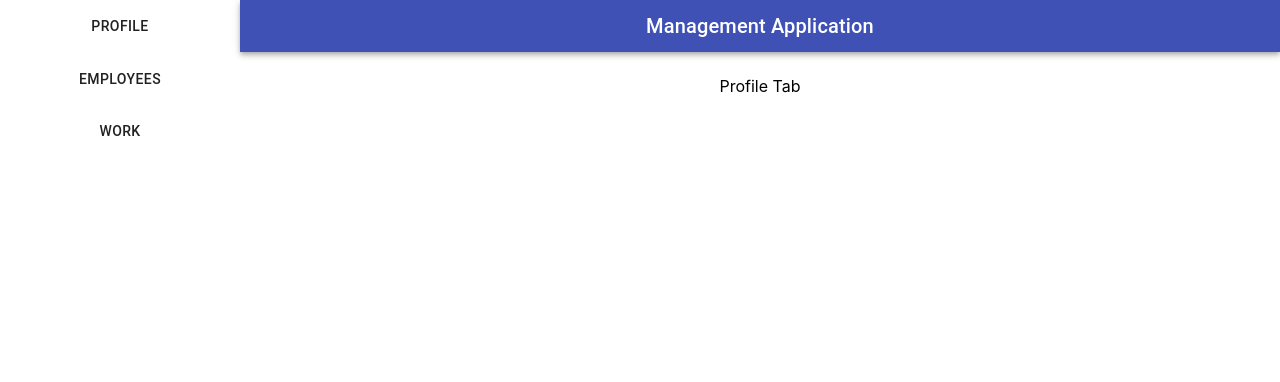
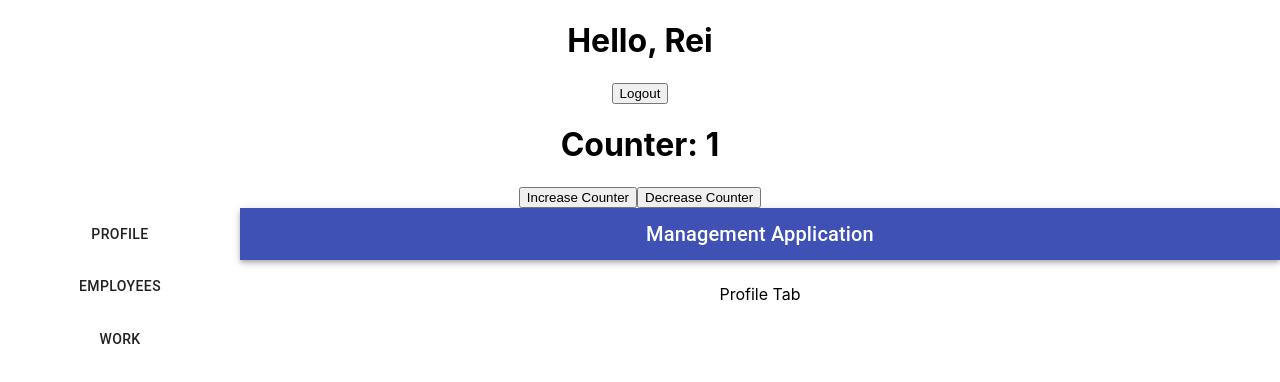
Before and after one commit to s-awaken/final-project, a React (Create React App) app in the folder react-front-end/: page / in a window 1280 px wide. Shown: the top 382 px of the page. Built offline with nearby package versions, Linux system fonts and the light colour scheme.

Commit message:
set up react-redux

```diff
--- a/react-front-end/package.json
+++ b/react-front-end/package.json
@@ -11,7 +11,9 @@
     "node-sass": "^4.14.1",
     "react": "^17.0.1",
     "react-dom": "^17.0.1",
+    "react-redux": "^7.2.2",
     "react-scripts": "4.0.0",
+    "redux": "^4.0.5",
     "web-vitals": "^0.2.4"
   },
   "scripts": {
--- /dev/null
+++ b/react-front-end/src/actions/counterActions.js
@@ -0,0 +1,18 @@
+const INCREMENT = "INCREMENT"
+const DECREMENT = "DECREMENT"
+const increment = ()=>{
+  return {
+    type:INCREMENT
+  }
+}
+
+const decrement = ()=>{
+  return {
+    type:"DECREMENT"
+  }
+}
+
+export default{
+  increment,
+  decrement
+}
--- /dev/null
+++ b/react-front-end/src/actions/index.js
@@ -0,0 +1,7 @@
+import counterActions from './counterActions'
+import userActions from './userActions'
+const allActions = {
+  counterActions,
+  userActions
+}
+export default allActions;
--- /dev/null
+++ b/react-front-end/src/actions/userActions.js
@@ -0,0 +1,19 @@
+const SET_USER = "SET_USER";
+const LOG_OUT = "LOG_OUT";
+
+const setUser = (userObj)=>{
+  return {
+    type:SET_USER,
+    payload:userObj
+  }
+};
+const logOut = ()=>{
+  return{
+    type:LOG_OUT
+  }
+};
+
+export default{
+  setUser,
+  logOut
+}
--- a/react-front-end/src/components/HeaderMenu.jsx
+++ b/react-front-end/src/components/HeaderMenu.jsx
@@ -1,4 +1,4 @@
-import React from "react";
+import React, { useEffect } from "react";
 import PropTypes from "prop-types";
 
 import AppBar from "@material-ui/core/AppBar";
@@ -11,8 +11,11 @@ import List from "@material-ui/core/List";
 import ListItem from "@material-ui/core/ListItem";
 import MenuIcon from "@material-ui/icons/Menu";
 import Typography from "@material-ui/core/Typography";
-import { Grid } from "@material-ui/core"
+import { Grid } from "@material-ui/core";
 import { makeStyles, useTheme } from "@material-ui/core/styles";
+
+import { useSelector, useDispatch } from "react-redux";
+import allActions from "../actions";
 
 import Profile from "./Profile";
 import Employees from "./Employees";
@@ -24,7 +27,7 @@ import WorkTabs from "./WorkTabs";
 const useStyles = makeStyles((theme) => ({
   // necessary for content to be below app bar
   drawerPaper: {
-    width: '240px',
+    width: "240px",
   },
   content: {
     padding: theme.spacing(3),
@@ -34,16 +37,16 @@ const useStyles = makeStyles((theme) => ({
     width: "240px",
     position: "fixed",
     display: "flex",
-    flexDirection: "column"
+    flexDirection: "column",
   },
   contentContainer: {
-    marginLeft: '240px'
+    marginLeft: "240px",
   },
   headerContainer: {
     padding: "10px",
     alignItems: "center",
     position: "static",
-  }
+  },
 }));
 
 function ResponsiveDrawer(props) {
@@ -52,42 +55,82 @@ function ResponsiveDrawer(props) {
   const theme = useTheme();
   // const [mobileOpen, setMobileOpen] = React.useState(false);
 
+  const [currentTab, setCurrrentTab] = React.useState("profile");
 
+  const counter = useSelector((state) => state.counter);
+  const currentUser = useSelector((state) => state.currentUser);
+  const dispatch = useDispatch();
 
+  const user = { name: "Rei" };
 
-  const [currentTab,setCurrrentTab] = React.useState('profile');
-
+  useEffect(() => {
+    dispatch(allActions.userActions.setUser(user));
+  }, []);
 
   const drawer = (
     <div className={classes.drawerContainer}>
       <ListItem button>
         <Profile
           onClick={() => {
-            setCurrrentTab('profile')
+            setCurrrentTab("profile");
           }}
         />
       </ListItem>
       <ListItem button>
         <Employees
           onClick={() => {
-            setCurrrentTab('employee')
+            setCurrrentTab("employee");
           }}
         />
       </ListItem>
       <ListItem button>
         <Work
           onClick={() => {
-            setCurrrentTab('work')
+            setCurrrentTab("work");
           }}
         />
       </ListItem>
     </div>
   );
 
-  const tab = currentTab === 'profile' ? <ProfileTabs /> : currentTab === 'work' ? <WorkTabs /> : <EmployeesGroupTabs />
+  const tab =
+    currentTab === "profile" ? (
+      <ProfileTabs />
+    ) : currentTab === "work" ? (
+      <WorkTabs />
+    ) : (
+      <EmployeesGroupTabs />
+    );
 
   return (
     <div>
+      <div>
+        {currentUser.loggedIn ? (
+          <>
+            <h1>Hello, {currentUser.user.name}</h1>
+            <button onClick={() => dispatch(allActions.userActions.logOut())}>
+              Logout
+            </button>
+          </>
+        ) : (
+          <>
+            <h1>Login</h1>
+            <button
+              onClick={() => dispatch(allActions.userActions.setUser(user))}
+            >
+              Login as Rei
+            </button>
+          </>
+        )}
+        <h1>Counter: {counter}</h1>
+        <button onClick={() => dispatch(allActions.counterActions.increment())}>
+          Increase Counter
+        </button>
+        <button onClick={() => dispatch(allActions.counterActions.decrement())}>
+          Decrease Counter
+        </button>
+      </div>
+
       {drawer}
       <div className={classes.contentContainer}>
         <AppBar className={classes.headerContainer}>
--- a/react-front-end/src/index.js
+++ b/react-front-end/src/index.js
@@ -1,17 +1,25 @@
 import React from 'react';
 import ReactDOM from 'react-dom';
 import './index.css';
+import {Provider} from 'react-redux';
+import {createStore} from 'redux';
+import rootReducer from './reducers/index.js'
 import App from './App';
-import reportWebVitals from './reportWebVitals';
+// import reportWebVitals from './reportWebVitals';
+
+const store = createStore(
+  rootReducer
+)
 
 ReactDOM.render(
-  <React.StrictMode>
+  <Provider store={store}>
     <App />
-  </React.StrictMode>,
+  </Provider>,
+
   document.getElementById('root')
 );
 
 // If you want to start measuring performance in your app, pass a function
 // to log results (for example: reportWebVitals(console.log))
 // or send to an analytics endpoint. Learn more: https://bit.ly/CRA-vitals
-reportWebVitals();
+// reportWebVitals();
--- /dev/null
+++ b/react-front-end/src/reducers/counter.js
@@ -0,0 +1,12 @@
+const counter = (state = 1,action)=>{
+  switch(action.type){
+    case "INCREMENT":
+      return state+1
+    case "DECREMENT":
+      return state -1;
+    default:
+      return state
+  }
+}
+
+export default counter
--- /dev/null
+++ b/react-front-end/src/reducers/currentUser.js
@@ -0,0 +1,23 @@
+//I can initial state here and pass to the function
+
+
+const currentUser = (state = {},action)=>{
+  switch(action.type){
+    case "SET_USER":
+      return {
+        ...state,
+        user:action.payload,
+        loggedIn:true
+      }
+    case "LOG_OUT":
+      return {
+        ...state,
+        user:{},
+        loggedIn:false
+      }
+    default:
+      return state
+  }
+}
+
+export default currentUser;
--- /dev/null
+++ b/react-front-end/src/reducers/index.js
@@ -0,0 +1,8 @@
+import {combineReducers} from 'redux'
+import counter from './counter';
+import currentUser from './currentUser'
+const rootReducer = combineReducers({
+  counter,
+  currentUser
+});
+export default rootReducer;
```
Also changed, not shown: 1 other file (tests, documents, lock files or other folders).
